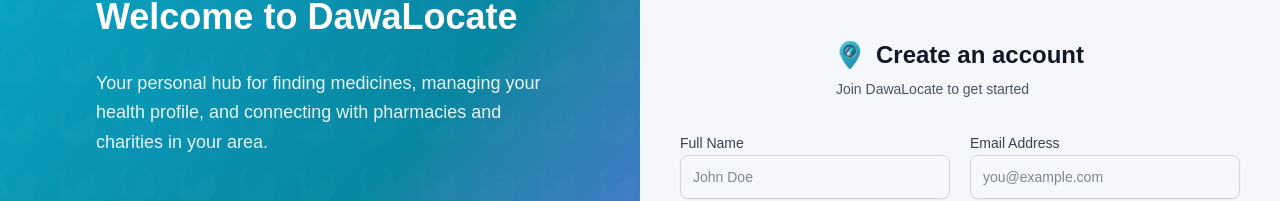
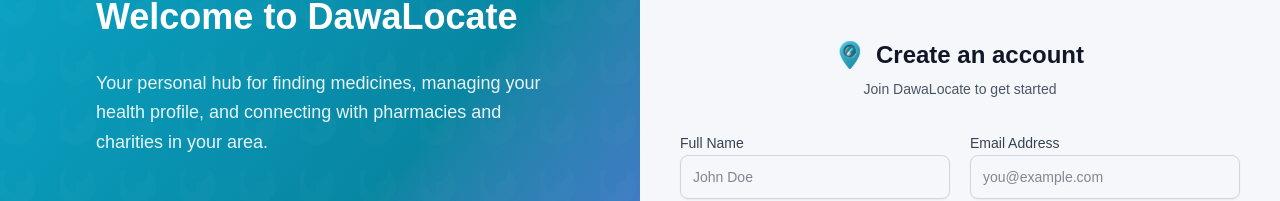
Before and after one commit to hassanaboukhalil/techtalks-dawalocate-nextjs-teamB, a Next.js app: page /signup in a window 1280 px wide. Shown: the part 131-332 px from the top of the page. Built offline with nearby package versions, Linux system fonts and the light colour scheme.

Commit message:
frontend - refactor - Center text on signup page for improved visual alignment and user experience, enhancing the overall presentation of the content.

```diff
--- a/app/(auth)/signup/page.tsx
+++ b/app/(auth)/signup/page.tsx
@@ -152,7 +152,7 @@
               Create an account
             </h2>
           </div>
-          <p className="text-gray-600 text-sm">
+          <p className="text-gray-600 text-sm text-center">
             Join DawaLocate to get started
           </p>
         </div>
```
